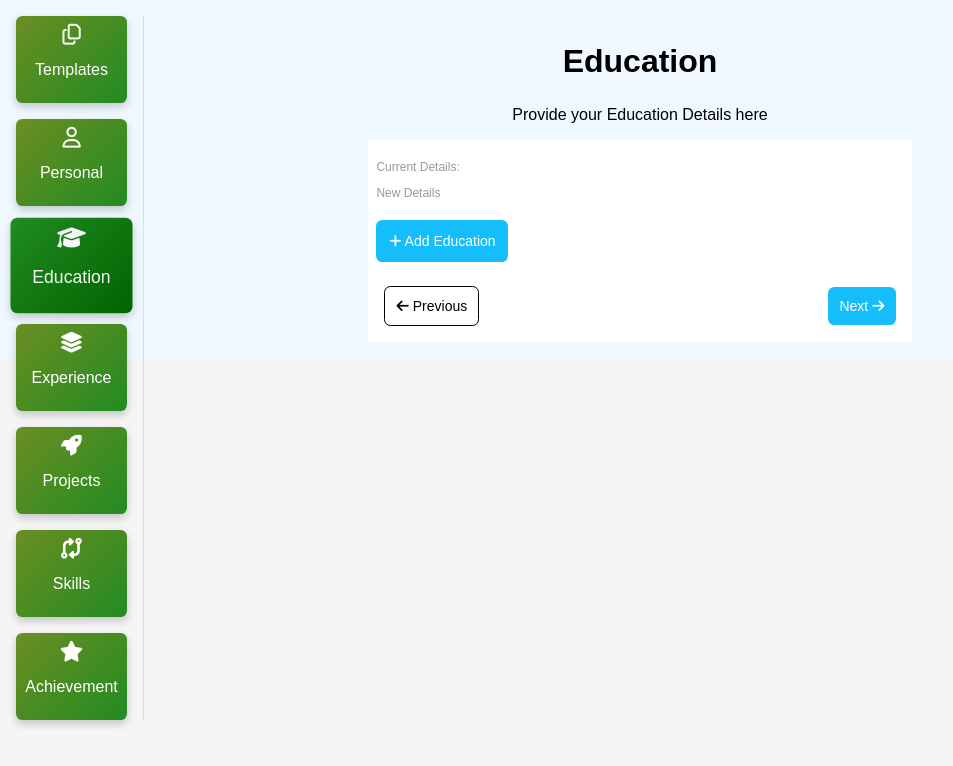
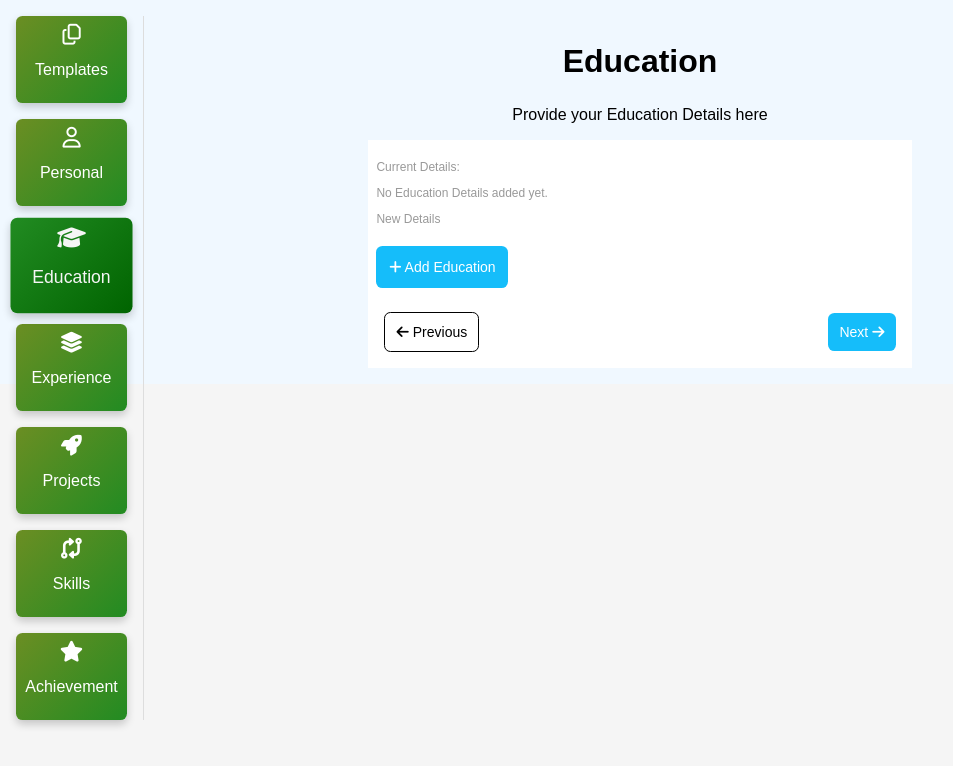
Before and after one commit to rohitghatal1/CVMaker-ReactJS, a React (Create React App) app: page / in a window 1280 px wide. Both pictures are taken after a click on the element "Education". Shown: the top 766 px of the page, without its empty margins (0-953 px from the left). Built offline with nearby package versions, Linux system fonts and the light colour scheme.

Commit message:
added code to display current education details

```diff
--- a/src/componentsInner/Education.js
+++ b/src/componentsInner/Education.js
@@ -15,10 +15,10 @@ export default function Education() {
   //load existing education data from local sotrage when component mounts
   useEffect(() => {
     const storedEducation = JSON.parse(localStorage.getItem('educationData'));
-    if(storedEducation){
+    if (storedEducation) {
       setEducation(storedEducation)
     }
-  },[]);
+  }, []);
 
   const hanldeAddEducation = () => {
     setisModalOpen(true);
@@ -31,14 +31,14 @@ export default function Education() {
   }
   const handleFormSubmit = (e) => {
     e.preventDefault();
-    if(newEducation.degree && newEducation.college && newEducation.startDate && newEducation.passDate){
+    if (newEducation.degree && newEducation.college && newEducation.startDate && newEducation.passDate) {
       const updatedEducation = [...education, newEducation];
 
       setEducation(updatedEducation);
       localStorage.setItem('educationData', JSON.stringify(updatedEducation));
       setisModalOpen(false);
       setIsAddButtonVisible(true);
-      setNewEducation({degree: '', college: '', startDate: '', passDate: ''});
+      setNewEducation({ degree: '', college: '', startDate: '', passDate: '' });
     }
   };
 
@@ -55,6 +55,21 @@ export default function Education() {
         <section className='educationSection'>
           <div className="currentEducationDetails">
             <p>Current Details:</p>
+            {education.length > 0 ? (
+              education.map((edu, index) => (
+                <div className="educationItem" key={index}>
+                  <div className="degree">{edu.degree}</div>
+                  <div className="collegeDetail">
+                    <p>{edu.college}</p>
+                    <p>{edu.startDate}</p>
+                    <p>{edu.passDate}</p>
+                  </div>
+                  <button><i className='fas fa-trash'></i></button>
+                </div>
+              ))
+            ) : (
+              <p>No Education Details added yet.</p>
+            )}
           </div>
 
           <div className="addNewEducationDetail">
```
